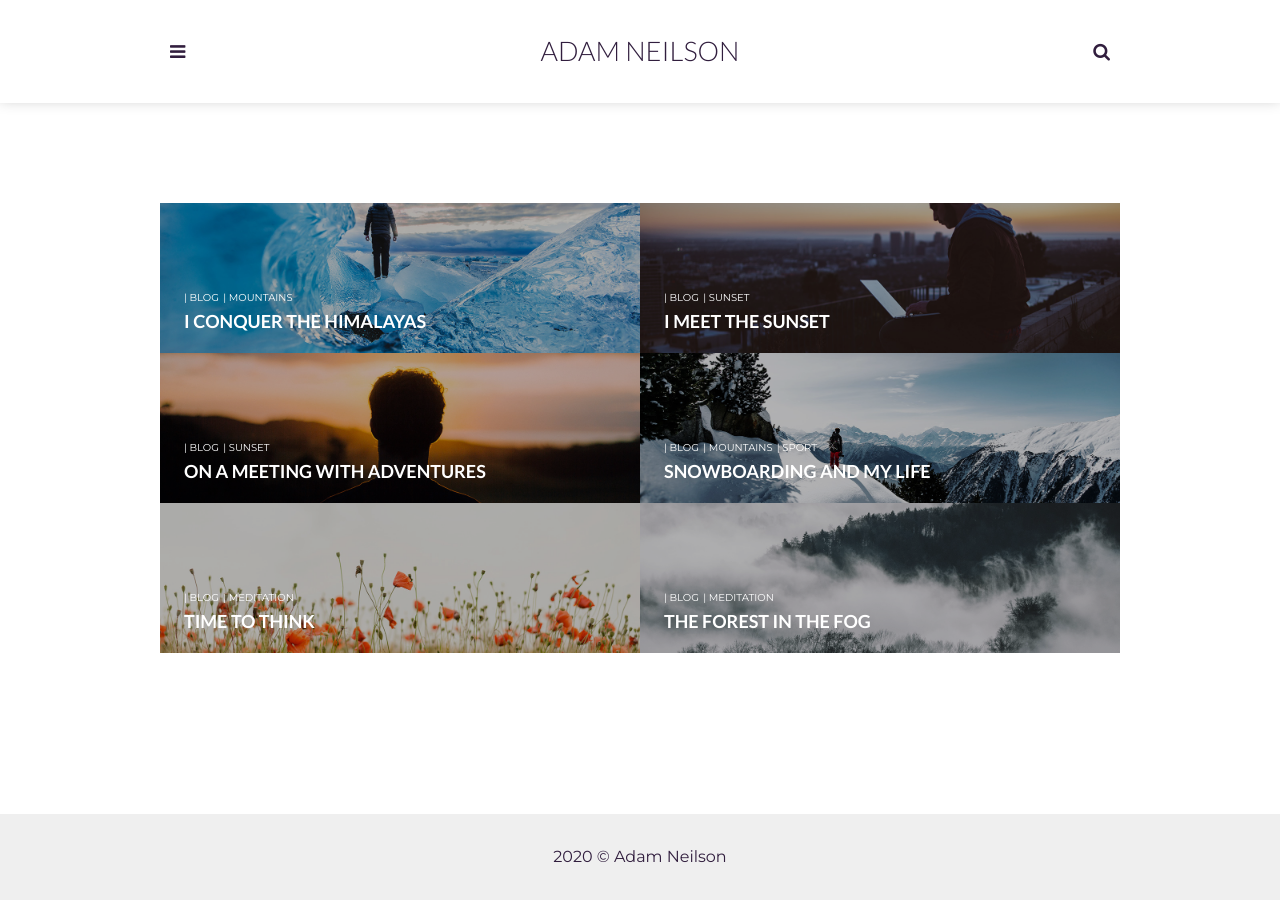
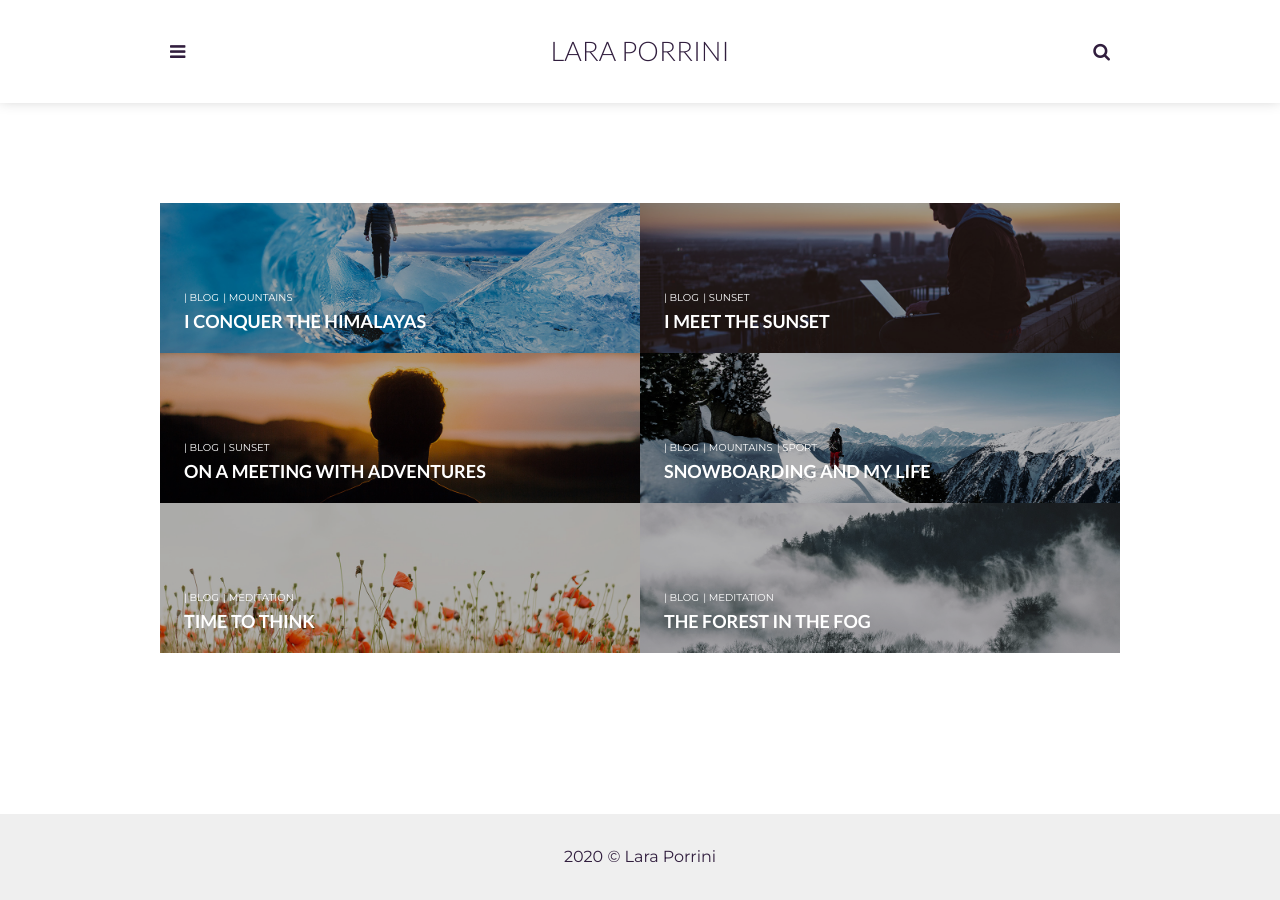
Before and after one commit to marste/lara, a Jekyll site: the page built from index.html, in a window 1280 px wide. Built offline with Jekyll 4.4.1, drawn with Linux system fonts in a browser that asks for light colours; the list of posts is cut into pages by our own code.

```diff
--- a/_config.yml
+++ b/_config.yml
@@ -9,7 +9,7 @@
 url: "" # the base hostname & protocol for your site, e.g. http://example.com
 
 # Author settings
-author: Adam Neilson # add your name
+author: Lara Porrini # add your name
 author-pic: adam-face.jpg
 about-author: My name is Adam Neilson. I’m a full-time adventure travel blogger and photographer who’s been exploring the world for over 2 years.
 
```
